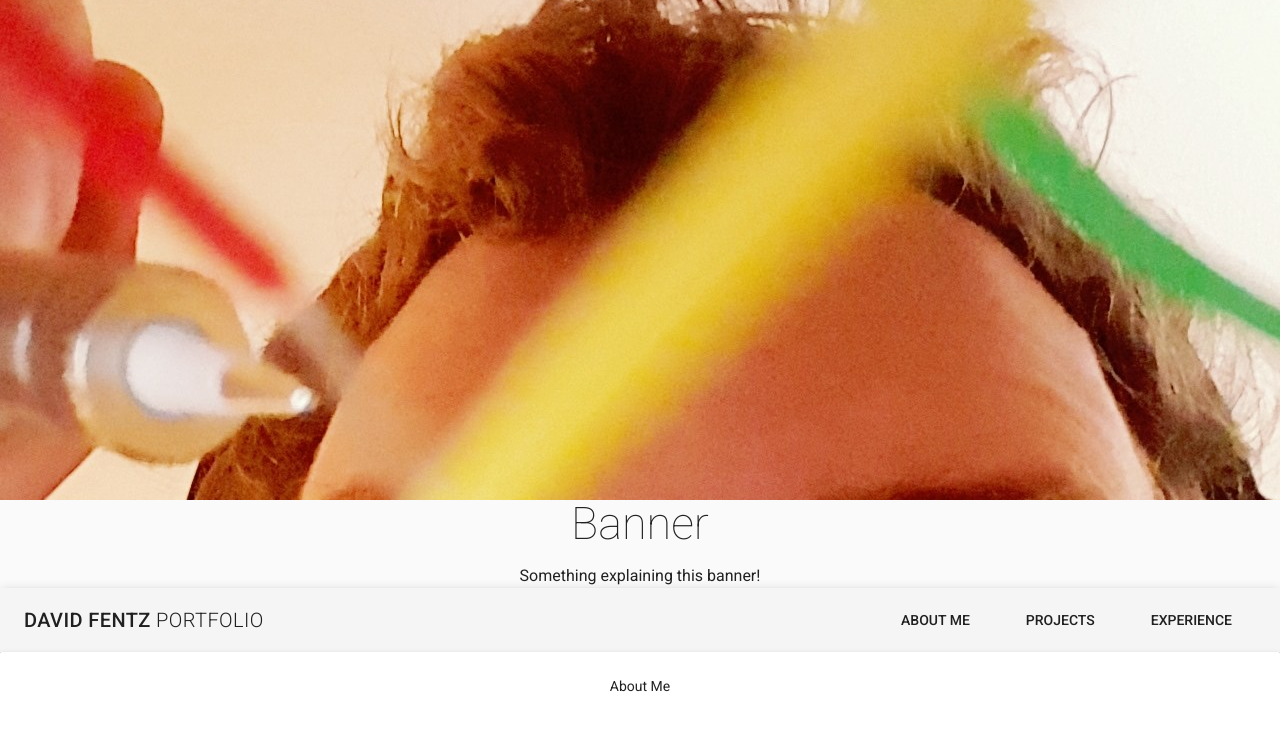
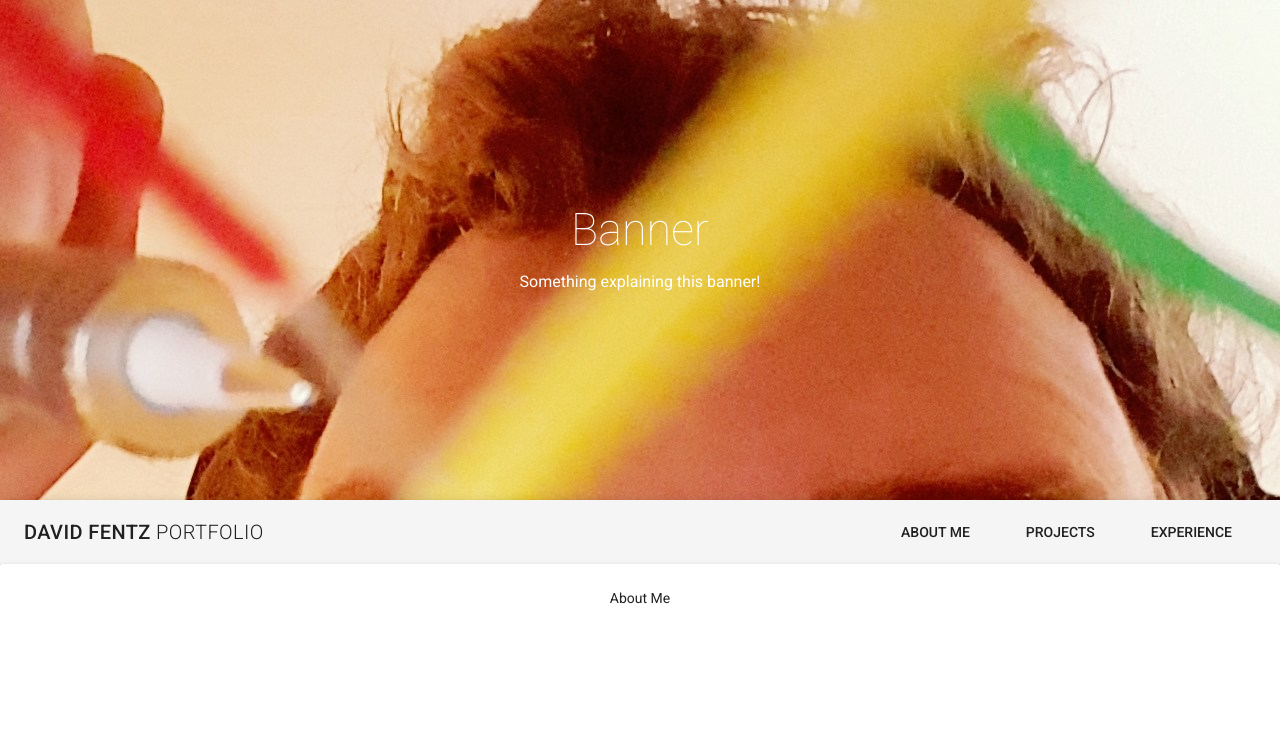
Before and after one commit to cmd-ctrl-freq/portfolio, a Vue app: page / in a window 1280 px wide. Shown: the top 730 px of the page. Built offline with nearby package versions, Linux system fonts and the light colour scheme.

Commit message:
fixed parallax banner for 'About Me' section.

```diff
--- a/src/App.vue
+++ b/src/App.vue
@@ -3,7 +3,16 @@
     <v-layout>
       <v-flex>
         <div v-if="currentSelection === 'About Me'">
-          <v-parallax :src="bannerImg1"></v-parallax>
+          <v-parallax :src="bannerImg1">
+            <v-layout
+            align-center
+            column
+            justify-center
+          >
+            <h1 class="display-2 font-weight-thin mb-3">Banner</h1>
+            <h4 class="subheading">Something explaining this banner!</h4>
+          </v-layout>
+          </v-parallax>
         </div>
         <div v-else-if="currentSelection === 'Projects'">
           Project Parallax
@@ -11,14 +20,6 @@
         <div v-else-if="currentSelection === 'Experience'">
           Experience Parallax
         </div>
-          <v-layout
-            align-center
-            column
-            justify-center
-          >
-            <h1 class="display-2 font-weight-thin mb-3">Banner</h1>
-            <h4 class="subheading">Something explaining this banner!</h4>
-        </v-layout>
           <v-toolbar >
             <v-toolbar-title class="text-uppercase">
               <span>David Fentz</span>
```
Also changed, not shown: 6 other files (tests, documents, lock files or other folders).
